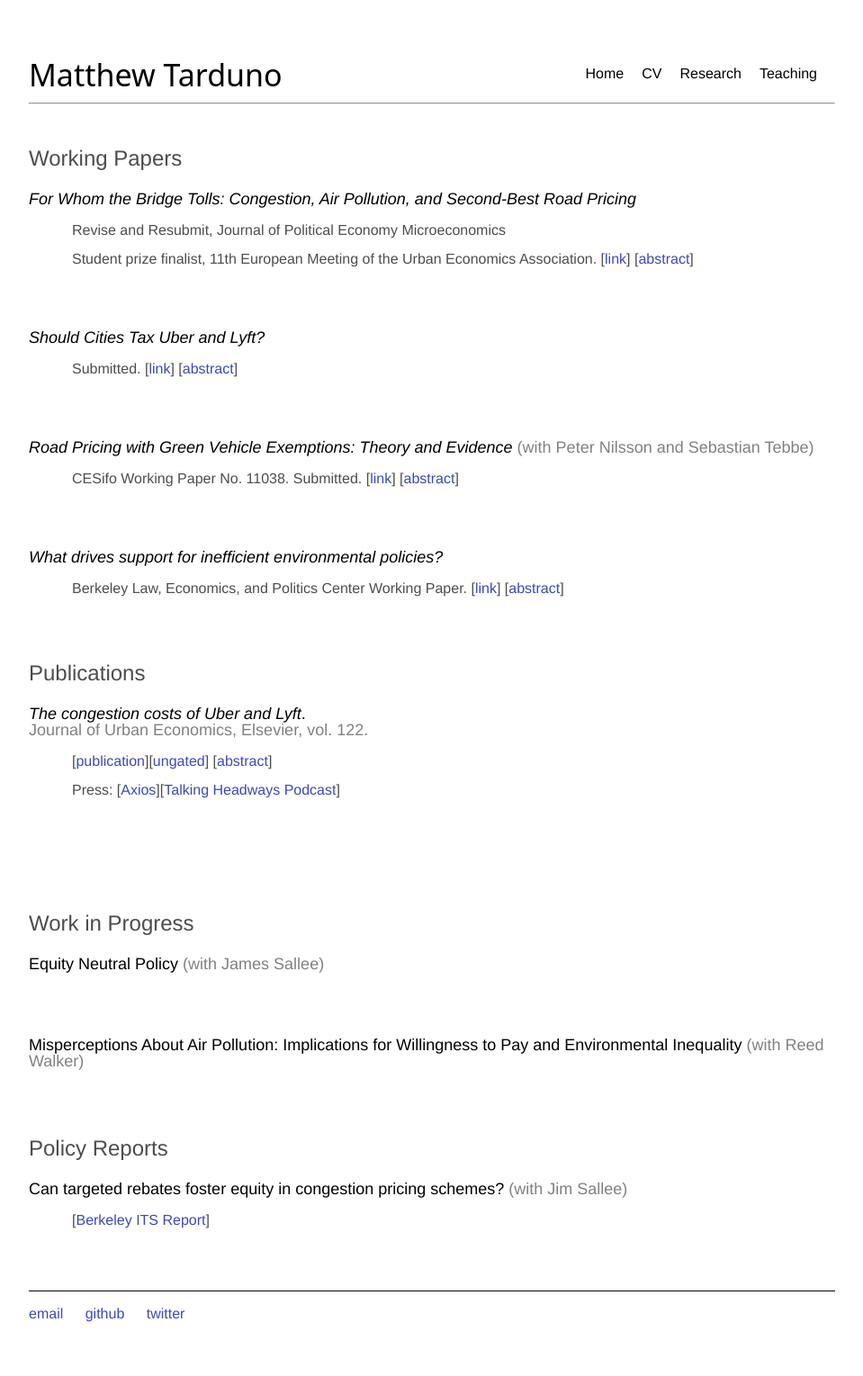
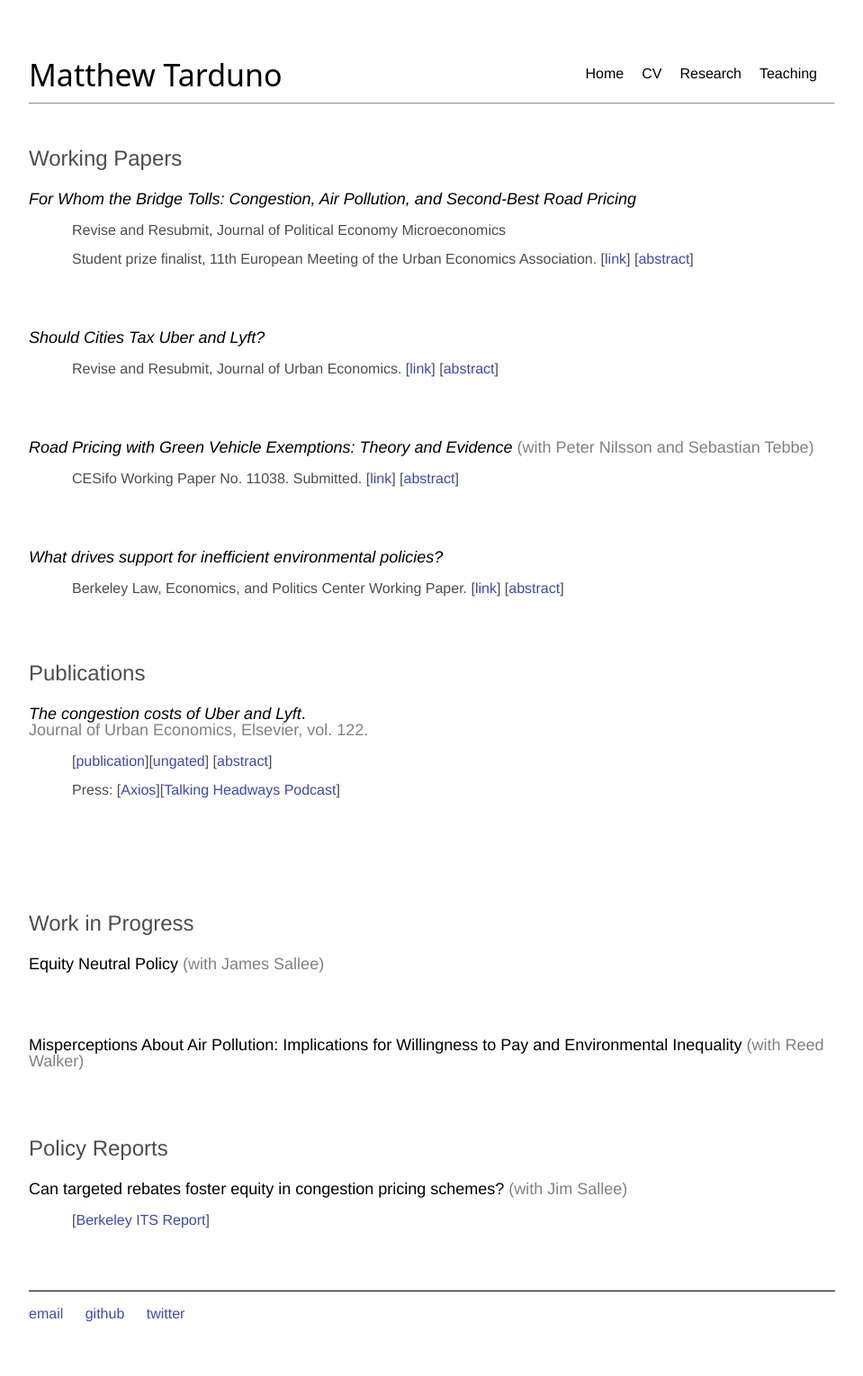
Before and after one commit to Matt-Tarduno/Matt-Tarduno.github.io, a Jekyll site: the page built from research/index.html, in a window 1280 px wide. Shown: the whole page at 90% size, without its empty margins (160-1119 px from the left). Built offline with Jekyll 4.4.1, drawn with Linux system fonts in a browser that asks for light colours.

Commit message:
Update index.html

```diff
--- a/research/index.html
+++ b/research/index.html
@@ -41,7 +41,7 @@ sitemap:
     <p style="font-size:18px;  color: black">
         <em>Should Cities Tax Uber and Lyft?</em>
     </p>
-    <p style="margin-left:3em">Submitted. [<a href="https://papers.ssrn.com/sol3/papers.cfm?abstract_id=4624940" target="_blank">link</a>]
+    <p style="margin-left:3em">Revise and Resubmit, Journal of Urban Economics. [<a href="https://papers.ssrn.com/sol3/papers.cfm?abstract_id=4624940" target="_blank">link</a>]
         [<a href="javascript:void(0)" onclick="toggleAbstract('abstract2')">abstract</a>]
     </p>
     <p id="abstract2" style="font-size:14px; margin-left:5em; margin-right:10em; line-height: 1.2; display:none;">
```
